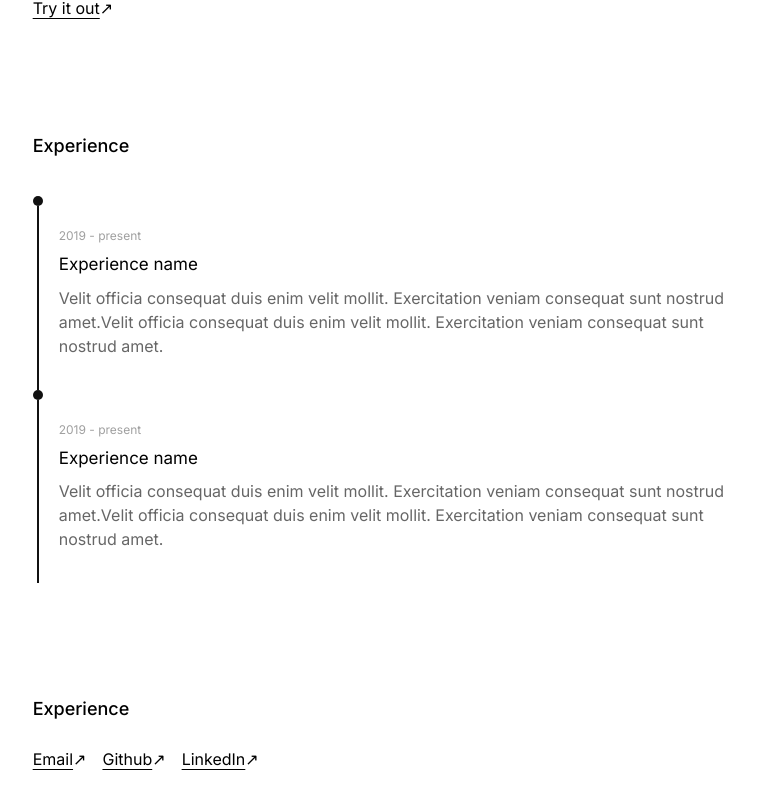
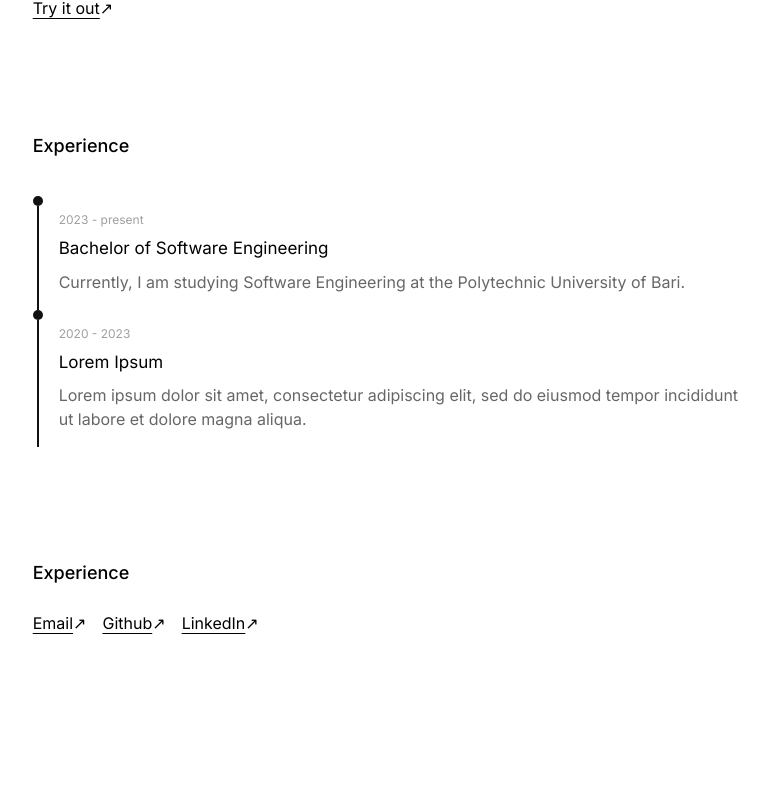
Before and after one commit to tommaso-caputi/portfolio, a Next.js app in the folder portfolio/: page / in a window 1280 px wide. Shown: the part 783-1586 px from the top of the page, without its empty margins (246-1015 px from the left). After the commit the page ends 1450 px from the top, so only its background shows below. Built offline with nearby package versions, Linux system fonts and the light colour scheme.

Commit message:
set experiences

```diff
--- a/portfolio/src/components/ExperienceSection.tsx
+++ b/portfolio/src/components/ExperienceSection.tsx
@@ -1,27 +1,48 @@
+import React from 'react';
+
 export default function ExperienceSection() {
+    const experiences = [
+        {
+            title: 'Bachelor of Software Engineering',
+            descr: 'Currently, I am studying Software Engineering at the Polytechnic University of Bari.',
+            period: '2023 - present'
+        },
+        {
+            title: 'Lorem Ipsum',
+            descr: 'Lorem ipsum dolor sit amet, consectetur adipiscing elit, sed do eiusmod tempor incididunt ut labore et dolore magna aliqua.',
+            period: '2020 - 2023'
+        }
+    ];
+
     return (
         <div className="grid gap-y-0">
             <p className="font-medium text-lg pb-9">Experience</p>
-            <Experience />
-            <Experience />
+            {experiences.map((exp, index) => (
+                <Experience
+                    key={index}
+                    title={exp.title}
+                    descr={exp.descr}
+                    period={exp.period}
+                />
+            ))}
         </div>
     );
 }
 
-function Experience() {
+function Experience({ title, descr, period }: any) {
     return (
         <div className="flex flex-row">
             <div className="connector mr-4">
                 <div className="point"></div>
                 <div className="line"></div>
             </div>
-            <div className="py-8">
-                <p className="text-xs text-slate-300 pb-2" style={{ color: '#00000060' }}>2019 - present</p>
+            <div className="py-4">
+                <p className="text-xs text-slate-300 pb-2" style={{ color: '#00000060' }}>{period}</p>
                 <div className="flex h-fit justify-between">
                     <div className="space-y-2">
-                        <p style={{ fontSize: '17px' }}>Experience name</p>
+                        <p style={{ fontSize: '17px' }}>{title}</p>
                         <p style={{ color: '#00000099' }}>
-                            Velit officia consequat duis enim velit mollit. Exercitation veniam consequat sunt nostrud amet.Velit officia consequat duis enim velit mollit. Exercitation veniam consequat sunt nostrud amet.
+                            {descr}
                         </p>
                     </div>
                 </div>
```
